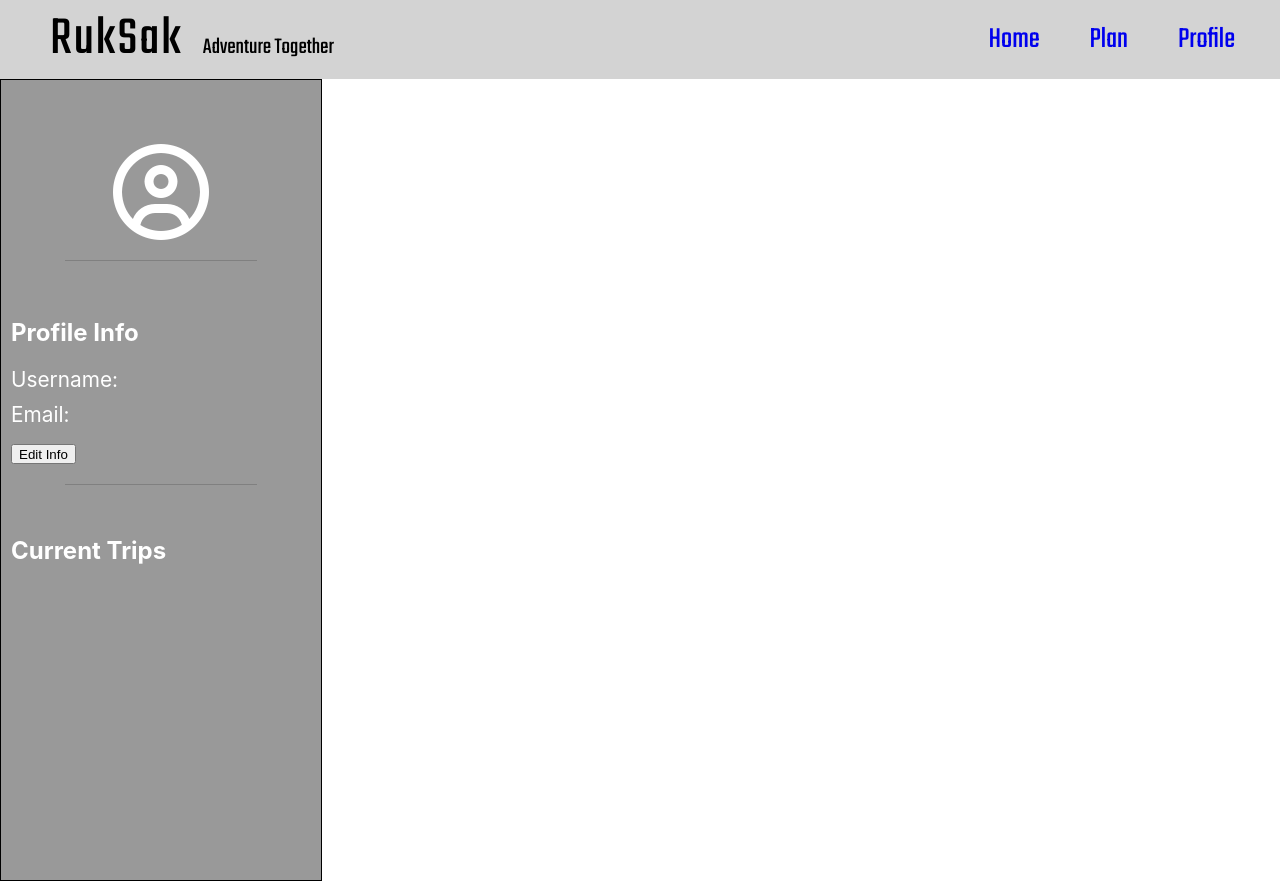
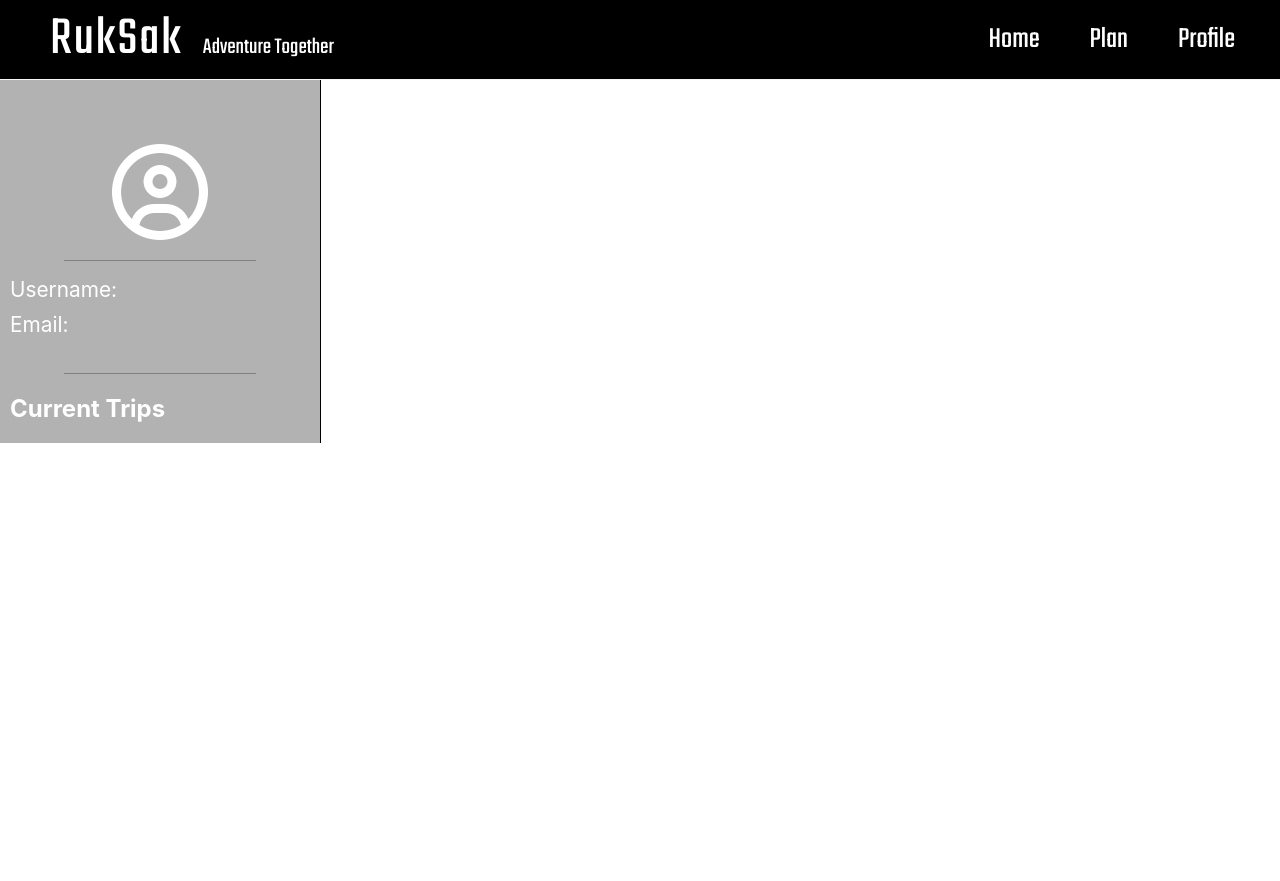
Before and after one commit to aaronkim662/RukSak, a React (Create React App) app in the folder client/: page /profile in a window 1280 px wide. After the commit the page ends 800 px from the top, so only its background shows below. Built offline with nearby package versions, Linux system fonts and the light colour scheme; no server answers.

Commit message:
Added styling to home page

```diff
--- a/client/src/App.css
+++ b/client/src/App.css
@@ -1,5 +1,8 @@
 @import url('https://fonts.googleapis.com/css?family=Teko:300,400,500,600,700&display=swap');
 
+.App {
+  background-color: #e9ebee;
+}
 
 .ruksak-landing {
   background-color: lightgrey;
--- a/client/src/Component/Header/header.css
+++ b/client/src/Component/Header/header.css
@@ -3,17 +3,21 @@
 .link {
   text-decoration: none;
   margin: 0px 25px;
+  color: white;
+
 }
 
 .navbar {
   align-items: center;
-  background-color: lightgrey;
+  background-color: black;
+  border-bottom: 1px solid #f5f5f5;
   display: flex;
   justify-content: space-between;
 }
 
 .nav-links {
   display: flex;
+  color: white;
   font-family: 'Teko', sans-serif;
   font-size: 30px;
   list-style-type: none;
@@ -22,8 +26,9 @@
 }
 
 .ruksak {
+  align-items: baseline;
+  color: white;
   display: flex;
-  align-items: baseline;
   font-family: 'Teko', sans-serif;
   font-size: 55px;
   letter-spacing: 2px;
--- a/client/src/Component/Profile/Profile.js
+++ b/client/src/Component/Profile/Profile.js
@@ -6,12 +6,10 @@ function Profile() {
     <div className="profileContainer">
       <div className="profileImage"><i className="far fa-user-circle fa-6x"></i></div>
       <div className="profileInfo">
-        <h2 className="profileHeader">Profile Info</h2>
         <ul className="unorderedList">
           <li className="profileList">Username: </li>
           <li className="profileList">Email: </li>
         </ul>
-        <button className="editButton">Edit Info</button>
       </div>
       <div className="profileTrips">
         <h2 className="profileHeader">Current Trips</h2>
--- a/client/src/Component/Profile/profile.css
+++ b/client/src/Component/Profile/profile.css
@@ -1,14 +1,12 @@
 .profileContainer {
-  border: 1px solid black;
+  border-right: 1px solid black;
   color: white;
   display: flex;
   flex-direction: column;
   width: 25%;
-  height: 100vh;
-  background-color: rgba(0,0,0,0.4);
+  background-color: rgba(0,0,0,0.3);
 }
 .profileImage {
-  /* border: 1px solid white; */
   height: 60%;
   width: 100%;
   text-align: center;
@@ -22,8 +20,7 @@
   border-bottom: 1px solid gray;
 }
 .profileInfo {
-  /* border: 1px solid green; */
-  height: 60%;
+  height: 30%;
   text-align: left;
 }
 .profileInfo:after {
@@ -35,7 +32,6 @@
   border-bottom: 1px solid gray;
 }
 .profileTrips {
-  /* border: 1px solid red; */
   height: 100%;
   text-align: left;
 }
@@ -46,13 +42,11 @@
 
 .profileList {
   list-style-type: none;
-  /* border: 1px solid white; */
   margin-bottom: 10px;
   font-size: 1.3em;
 }
 
 .editButton {
-  /* border: 1px solid red; */
   height: 20px;
   margin-left: 10px;
 }
--- a/client/src/Component/TripChoice/TripChoice.css
+++ b/client/src/Component/TripChoice/TripChoice.css
@@ -4,14 +4,15 @@
 }
 
 .trip-choice {
-  background-color: orange;
+  background-color: #e9ebee;
+  border: 1px solid #dddfe2;
   display: flex;
   flex-direction: column;
-  margin: 10px;
+  margin: 20px;
   width: 900px;
 }
 
 .trip-name {
   padding-left: 15px;
-  margin: 5px;
+  margin: 7px;
 }
--- a/client/src/Component/main/main.css
+++ b/client/src/Component/main/main.css
@@ -1,4 +1,6 @@
 .main {
+  background-color: #f5f5f5;
   display: flex;
   justify-content: space-between;
+  margin-top: -3px;
 }
```
